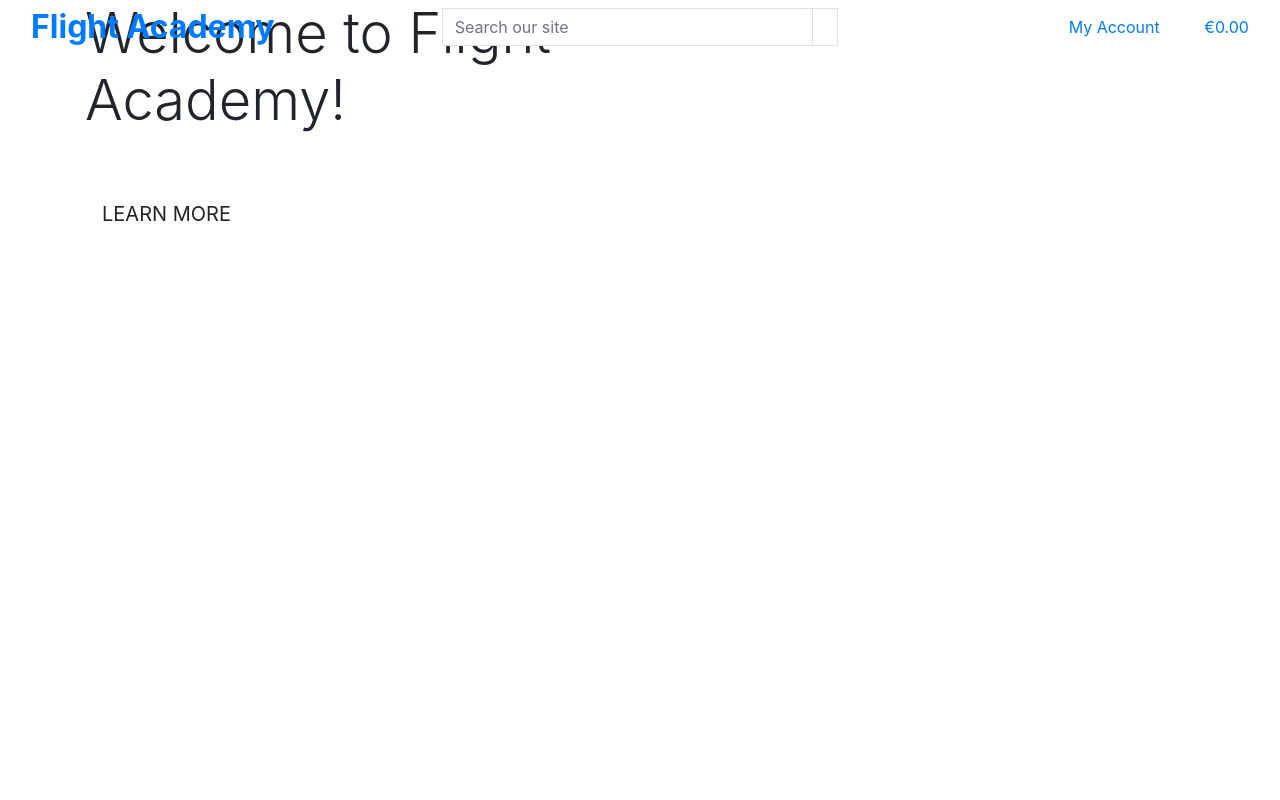
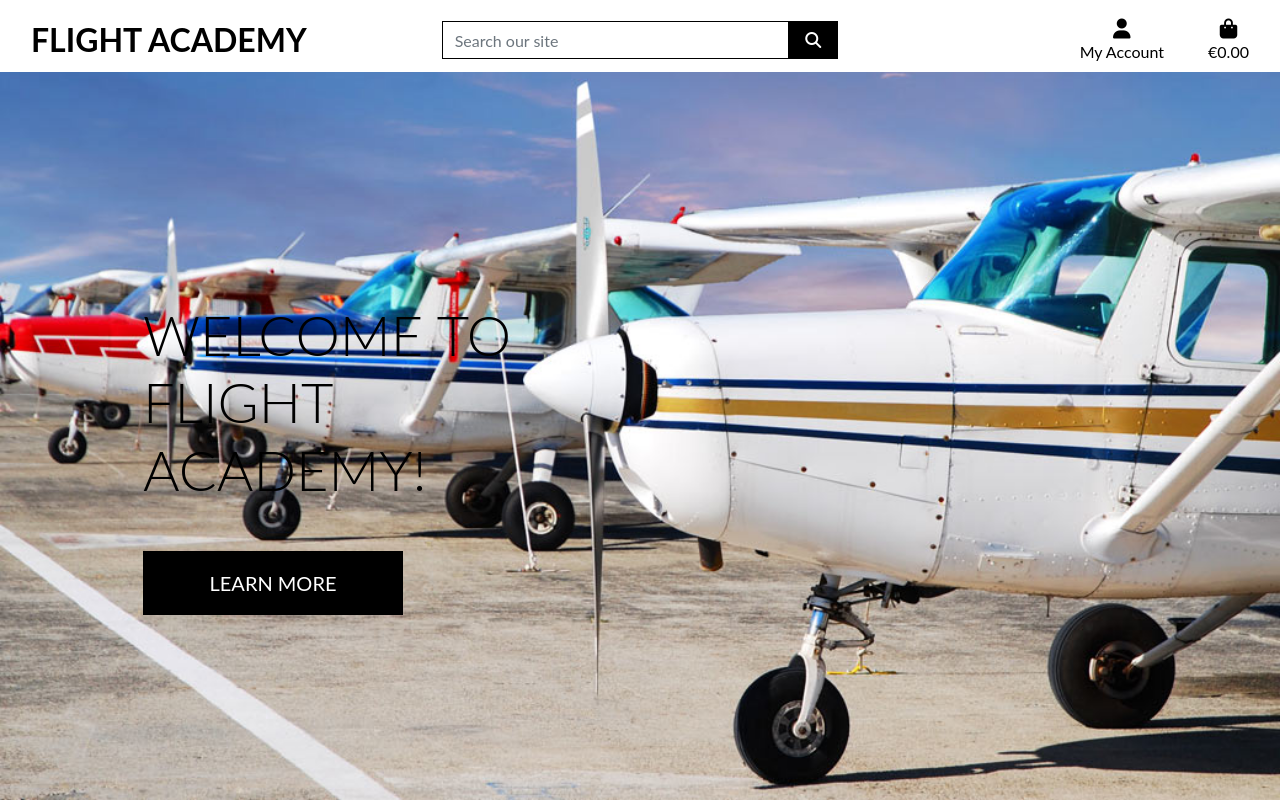
Before and after one commit to JamesH003/flight_academy, a Django app: page / in a window 1280 px wide. Run offline with Django 3.2, Linux system fonts and the light colour scheme; some libraries are stand-ins or nearby versions.

Commit message:
completed homepage header and css

```diff
--- a/flight_academy/settings.py
+++ b/flight_academy/settings.py
@@ -147,6 +147,11 @@ USE_TZ = True
 # https://docs.djangoproject.com/en/3.2/howto/static-files/
 
 STATIC_URL = '/static/'
+STATICFILES_DIRS = (os.path.join(BASE_DIR, 'static'),)
+
+MEDIA_URL = '/media/'
+MEDIA_ROOT = os.path.join(BASE_DIR, 'media')
+
 
 # Default primary key field type
 # https://docs.djangoproject.com/en/3.2/ref/settings/#default-auto-field
--- a/flight_academy/urls.py
+++ b/flight_academy/urls.py
@@ -15,9 +15,11 @@ Including another URLconf
 """
 from django.contrib import admin
 from django.urls import path, include
+from django.conf import settings
+from django.conf.urls.static import static
 
 urlpatterns = [
     path('admin/', admin.site.urls),
     path('accounts/', include('allauth.urls')),
     path('', include('home.urls')),
-]
+] + static(settings.MEDIA_URL, document_root=settings.MEDIA_ROOT)
--- /dev/null
+++ b/static/css/base.css
@@ -0,0 +1,94 @@
+html {
+    height: 100%;
+}
+
+body {
+    background: url('/media/flight\ academy\ test-2.jpeg') no-repeat center center fixed;
+    background-size: cover;
+    height: calc(100vh - 164px);
+    color: #555;
+    font-family: 'Lato';
+}
+
+/* from Bulma */
+.icon {
+    align-items: center;
+    display: inline-flex;
+    justify-content: center;
+    height: 1.5rem;
+    width: 1.5rem;
+}
+
+.logo-font {
+    text-transform: uppercase;
+}
+
+.main-logo-link {
+    width: fit-content;
+}
+
+.shop-now-button {
+    background: black;
+    color: white;
+    min-width: 260px;
+}
+
+.btn-black {
+    background: black;
+    color: white;
+}
+
+.btn-outline-black {
+    background: white;
+    color: black !important; /* use important to override link colors for <a> elements */
+    border: 1px solid black;
+}
+
+.btn-outline-black:hover,
+.btn-outline-black:active,
+.btn-outline-black:focus {
+    background: black;
+    color: white !important;
+}
+
+.shop-now-button:hover,
+.shop-now-button:active,
+.shop-now-button:focus,
+.btn-black:hover,
+.btn-black:active,
+.btn-black:focus {
+    background: #222;
+    color: white;
+}
+
+.text-black {
+    color: #000 !important;
+}
+
+.border-black {
+    border: 1px solid black !important;
+}
+
+/* -------------------------------- Media Queries */
+
+/* Slightly larger container on xl screens */
+@media (min-width: 1200px) {
+    .container {
+      max-width: 80%;
+    }
+  }
+
+/* fixed top navbar only on medium and up */
+@media (min-width: 992px) {
+    .fixed-top-desktop-only {
+        position: fixed;
+        top: 0;
+        right: 0;
+        left: 0;
+        z-index: 1030;
+    }
+
+    .header-container {
+        padding-top: 164px;
+    }
+}
--- a/templates/base.html
+++ b/templates/base.html
@@ -15,12 +15,17 @@
 
     {% block corecss %}
         <link rel="stylesheet" href="https://cdn.jsdelivr.net/npm/bootstrap@4.6.2/dist/css/bootstrap.min.css" integrity="sha384-xOolHFLEh07PJGoPkLv1IbcEPTNtaed2xpHsD9ESMhqIYd0nLMwNLD69Npy4HI+N" crossorigin="anonymous">
+        <link rel="preconnect" href="https://fonts.googleapis.com">
+        <link rel="preconnect" href="https://fonts.gstatic.com" crossorigin>
+        <link href="https://fonts.googleapis.com/css2?family=Roboto+Condensed:wght@300;400&display=swap" rel="stylesheet">
+        <link rel="stylesheet" href="{% static 'css/base.css' %}">
     {% endblock %}
 
     {% block extra_css %}
     {% endblock %}
 
     {% block corejs %}
+        <script src="https://kit.fontawesome.com/d5aef57d52.js" crossorigin="anonymous"></script>
         <script src="https://cdn.jsdelivr.net/npm/jquery@3.5.1/dist/jquery.min.js" integrity="sha256-9/aliU8dGd2tb6OSsuzixeV4y/faTqgFtohetphbbj0=" crossorigin="anonymous"></script>
         <script src="https://cdn.jsdelivr.net/npm/bootstrap@4.6.2/dist/js/bootstrap.bundle.min.js" integrity="sha384-Fy6S3B9q64WdZWQUiU+q4/2Lc9npb8tCaSX9FK7E8HnRr0Jz8D6OP9dO5Vg3Q9ct" crossorigin="anonymous"></script>
     {% endblock %}
@@ -39,7 +44,7 @@
   </head>
   <body>
     <header class="container-fluid fixed-top">
-        <div class="row">
+        <div id="topnav" class="row bg-white pt-lg-2 d-none d-lg-flex">
 
             <!-- logo -->
             <div class="col-12 col-lg-4 my-auto py-1 py-lg-0 text-center text-lg-left">
```
Also changed, not shown: media/flight academy test-2.jpeg (added).
